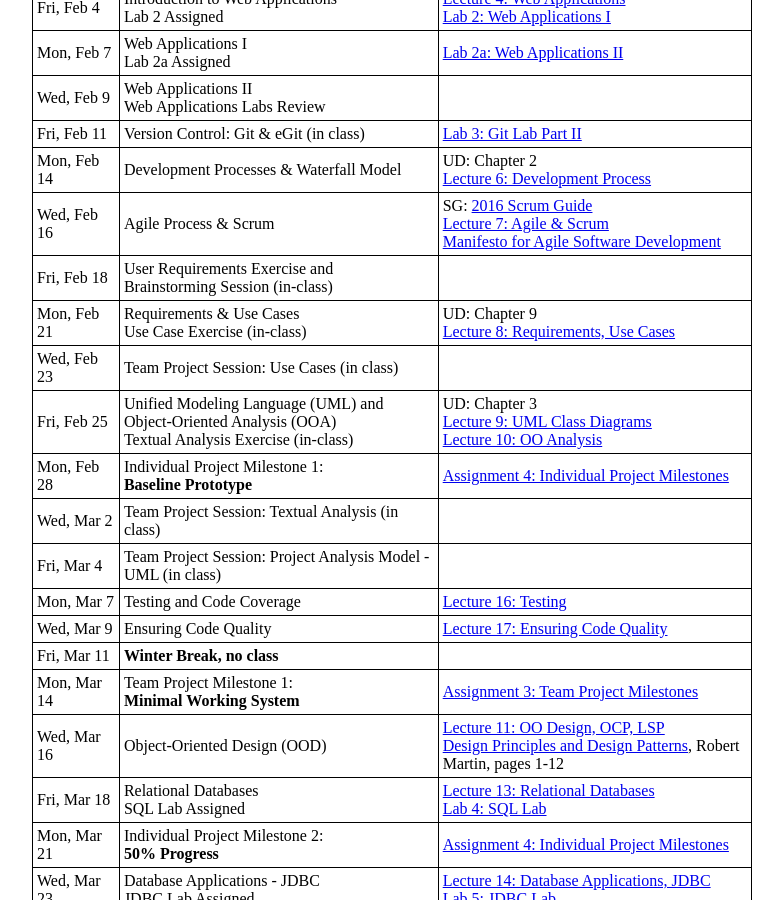
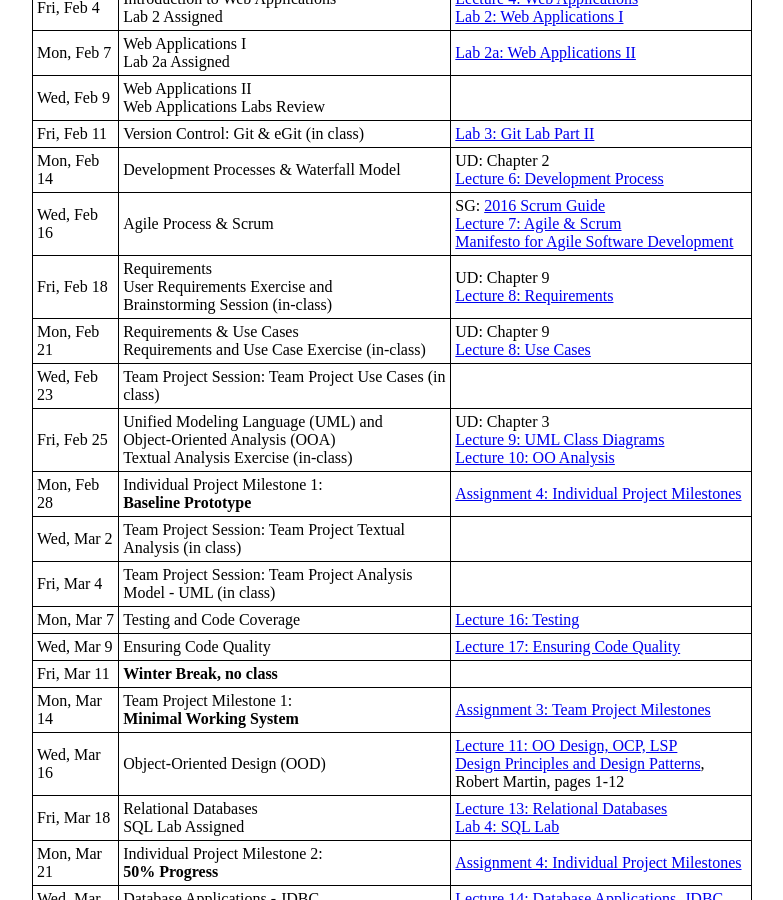
Before and after one commit to ycpcs/cs320-spring2022, a Jekyll site: the page built from schedule.md, in a window 1280 px wide and 900 px high, scrolled down 378 px. Shown: the whole window, without its empty margins (248-1031 px from the left). Built offline with Jekyll 4.4.1, drawn with Linux system fonts in a browser that asks for light colours.

Commit message:
updated Requirements and Use Case schedule

```diff
--- a/schedule.md
+++ b/schedule.md
@@ -21,13 +21,13 @@ Wed, Feb 9    | Web Applications II <br> Web Applications Labs Review |
 Fri, Feb 11   | Version Control: Git & eGit (in class) | [Lab 3: Git Lab Part II](./labs/lab03.html)
 Mon, Feb 14   | Development Processes & Waterfall Model | UD: Chapter 2 <br> [Lecture 6: Development Process](lectures/lecture06.html)
 Wed, Feb 16   | Agile Process & Scrum |  SG: [2016 Scrum Guide](lectures/lecture07/2016_Scrum_Guide_US.pdf) <br> [Lecture 7: Agile & Scrum](lectures/lecture07.html) <br> [Manifesto for Agile Software Development](https://www.sciencedirect.com/topics/computer-science/agile-manifesto)
-Fri, Feb 18   | User Requirements Exercise and <br> Brainstorming Session (in-class) |
-Mon, Feb 21   | Requirements & Use Cases<br>Use Case Exercise (in-class) | UD: Chapter 9 <br> [Lecture 8: Requirements, Use Cases](lectures/lecture08.html)
-Wed, Feb 23   | Team Project Session: Use Cases (in class) |
+Fri, Feb 18   | Requirements<br>User Requirements Exercise and <br> Brainstorming Session (in-class) | UD: Chapter 9 <br>[Lecture 8: Requirements](lectures/lecture08.html)
+Mon, Feb 21   | Requirements & Use Cases<br>Requirements and Use Case Exercise (in-class) | UD: Chapter 9 <br> [Lecture 8: Use Cases](lectures/lecture08.html)
+Wed, Feb 23   | Team Project Session: Team Project Use Cases (in class) |
 Fri, Feb 25   | Unified Modeling Language (UML) and <br> Object-Oriented Analysis (OOA)<br>Textual Analysis Exercise (in-class) | UD: Chapter 3 <br> [Lecture 9: UML Class Diagrams](lectures/lecture09.html) <br> [Lecture 10: OO Analysis](lectures/lecture10.html)
 Mon, Feb 28   | Individual Project Milestone 1:<br> **Baseline Prototype** | [Assignment 4: Individual Project Milestones](assign/assign04.html)
-Wed, Mar 2    | Team Project Session: Textual Analysis (in class) |
-Fri, Mar 4    | Team Project Session: Project Analysis Model - UML (in class)
+Wed, Mar 2    | Team Project Session: Team Project Textual Analysis (in class) |
+Fri, Mar 4    | Team Project Session: Team Project Analysis Model - UML (in class)
 Mon, Mar 7    | Testing and Code Coverage | [Lecture 16: Testing](lectures/lecture16.html)
 Wed, Mar 9    | Ensuring Code Quality | [Lecture 17: Ensuring Code Quality](lectures/lecture17.html)
 Fri, Mar 11   | **Winter Break, no class**
```
